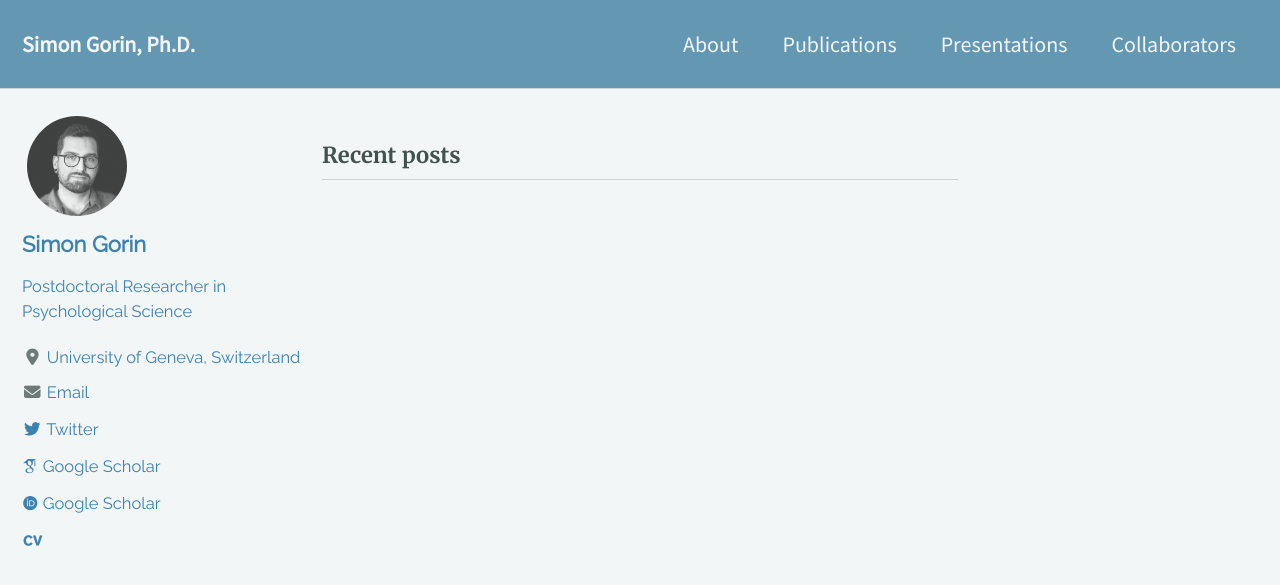
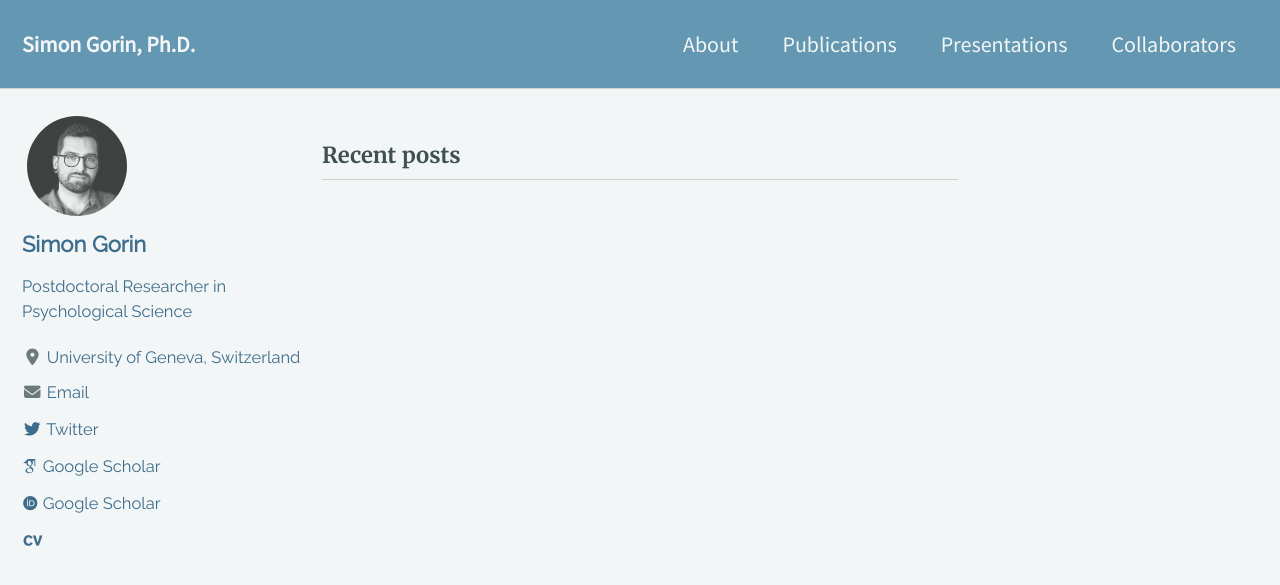
Before and after one commit to gorinsimon/gorinsimon.github.io, a Jekyll site: the page built from index.html, in a window 1280 px wide and 900 px high. Shown: the top 585 px of the window. Built offline with Jekyll 4.4.1, drawn with Linux system fonts in a browser that asks for light colours; cached includes are drawn as plain includes; nearby versions of some CDN libraries; some web fonts are replaced; the list of posts is cut into pages by our own code.

Commit message:
Update _simon_classy.scss

```diff
--- a/_sass/minimal-mistakes/skins/_simon_classy.scss
+++ b/_sass/minimal-mistakes/skins/_simon_classy.scss
@@ -5,7 +5,7 @@
 /* Colors */
 $background-color: #f3f6f6 !default;
 $text-color: #40514e !default;
-$side-text-color: #005b96 !default;
+$side-text-color: #003f69 !default;
 $muted-text-color: #40514e !default;
 $primary-color: #11999e !default;
 $border-color: mix(#fff, #40514e, 75%) !default;
```
